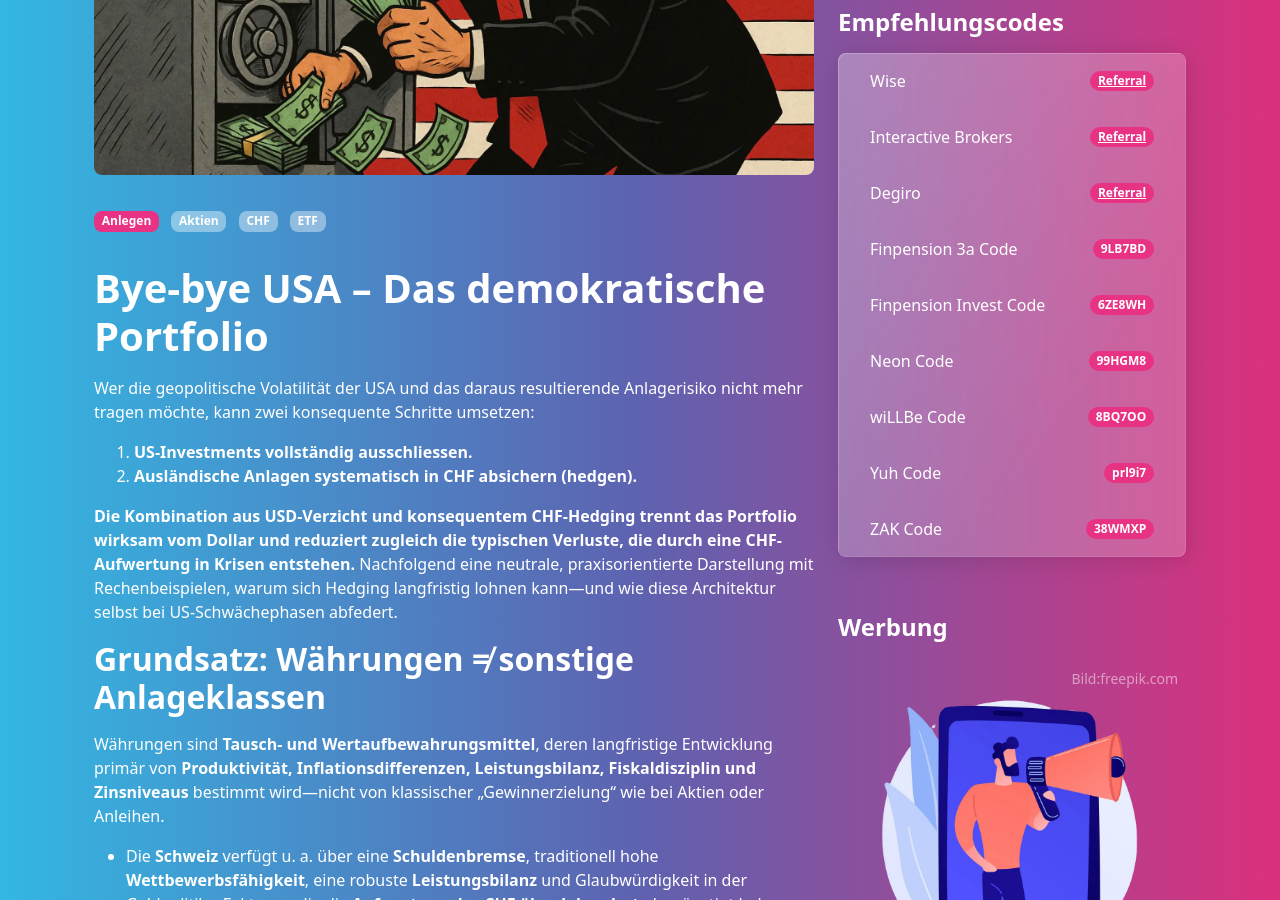
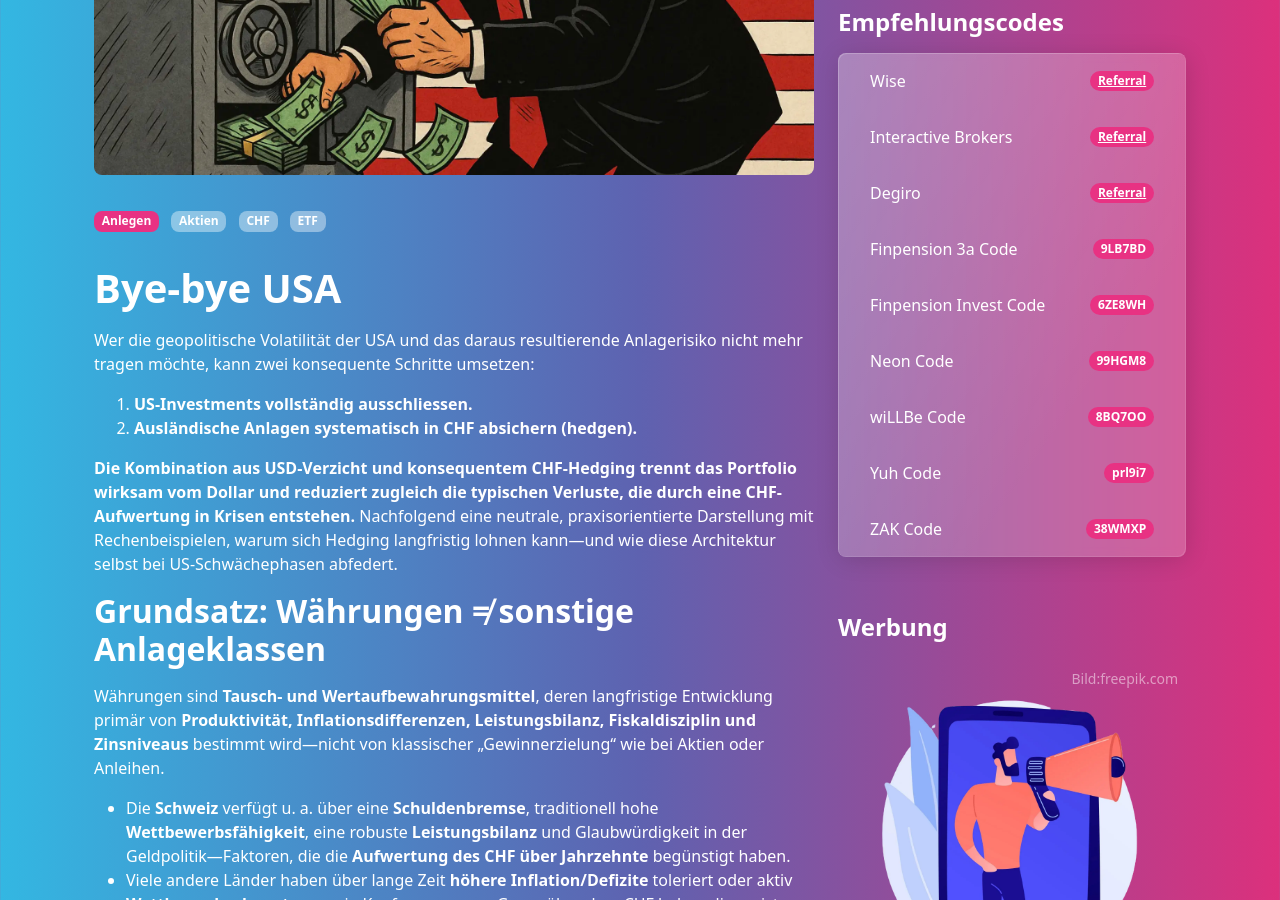
Before and after one commit to tirkio/tirkio.com, a Jekyll site: the page built from _posts/2025-10-22-byebyeusa.md, in a window 1280 px wide and 900 px high, scrolled down 396 px. Built offline with Jekyll 4.4.1, drawn with Linux system fonts in a browser that asks for light colours; comment, search, counter and statistics services are not loaded.

Commit message:
Update post title to 'Bye-bye USA'

```diff
--- a/_posts/2025-10-22-byebyeusa.md
+++ b/_posts/2025-10-22-byebyeusa.md
@@ -1,6 +1,6 @@
 ---
 layout: post
-title: "Bye-bye USA – Das demokratische Portfolio"
+title: "Bye-bye USA"
 categories: [ Anlegen ]
 tags: [ Aktien, ETF, CHF ]
 image: assets/images/byebyeusa.webp
```
